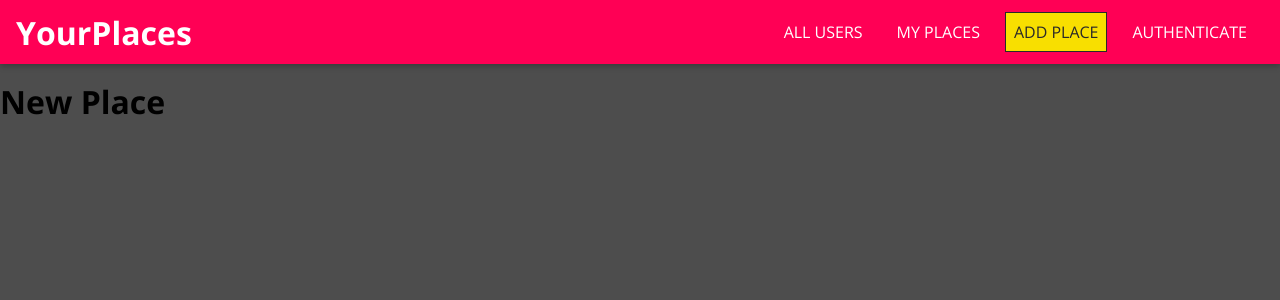
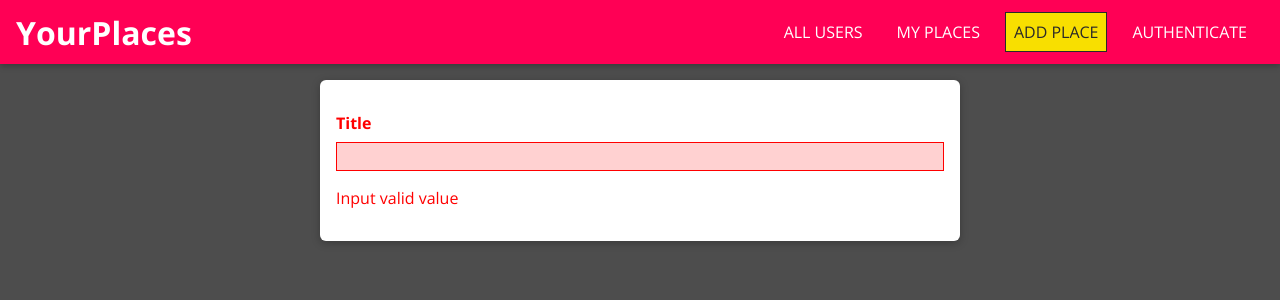
Before and after one commit to antonkrupin/react-frontend-01-starting-setup, a React (Create React App) app: page /places/new in a window 1280 px wide. Shown: the top 300 px of the page. Built offline with nearby package versions, Linux system fonts and the light colour scheme.

Commit message:
add Input add reducer for input

```diff
--- /dev/null
+++ b/src/places/pages/NewPlace.css
@@ -0,0 +1,10 @@
+.place-form {
+  list-style: none;
+  margin: 0 auto;
+  padding: 1rem;
+  width: 90%;
+  max-width: 40rem;
+  box-shadow: 0 2px 8px rgba(0, 0, 0, 0.26);
+  border-radius: 6px;
+  background: white;
+}
--- a/src/places/pages/NewPlace.jsx
+++ b/src/places/pages/NewPlace.jsx
@@ -1,8 +1,14 @@
 import React from 'react';
+
+import Input from '../../shared/components/FormElements/Input';
+
+import './NewPlace.css'
 
 const NewPlace = () => {
 	return (
-		<h1>New Place</h1>
+		<form className="place-form" >
+			<Input element="input" type="text" label="Title" errorText={"Input valid value"} />
+		</form>
 	);
 };
 
--- /dev/null
+++ b/src/shared/components/FormElements/Input.css
@@ -0,0 +1,41 @@
+.form-control {
+  margin: 1rem 0;
+}
+
+.form-control label,
+.form-control input,
+.form-control textarea {
+  display: block;
+}
+
+.form-control label {
+  font-weight: bold;
+  margin-bottom: 0.5rem;
+}
+
+.form-control input,
+.form-control textarea {
+  width: 100%;
+  font: inherit;
+  border: 1px solid #ccc;
+  background: #f8f8f8;
+  padding: 0.15rem 0.25rem;
+}
+
+.form-control input:focus,
+.form-control textarea:focus {
+  outline: none;
+  background: #ebebeb;
+  border-color: #510077;
+}
+
+.form-control--invalid label,
+.form-control--invalid p {
+  color: red;
+}
+
+.form-control--invalid input,
+.form-control--invalid textarea {
+  border-color: red;
+  background: #ffd1d1;
+}
--- /dev/null
+++ b/src/shared/components/FormElements/Input.jsx
@@ -0,0 +1,63 @@
+import React, { useReducer } from 'react';
+
+import './Input.css';
+
+const inputReducer = (state, action) => {
+	switch(action.type) {
+		case 'CHANGE': {
+			return {
+				...state,
+				value: action.val,
+				isValid: true,
+			}
+		}
+		default: {
+			return state;
+		}
+	}
+}
+
+
+const Input = (props) => {
+	const [inputState, dispatch] = useReducer(inputReducer, {value: '', isValid: false});
+
+	const changeHandler = (e) => {
+		dispatch({type: 'CHANGE', val: e.target.value});
+	};
+
+	const {
+		id,
+		label,
+		type,
+		placeholder,
+		rows,
+		errorText,
+	} = props;
+
+	const element =
+		props.element === 'input' ? (
+			<input
+				id={id}
+				type={type}
+				placeholder={placeholder}
+				onChange={changeHandler}
+				value={inputState.value}
+			/>
+		) : (
+			<textarea
+				id={id}
+				rows={rows || 3}
+				onChange={changeHandler}
+				value={inputState.value}
+			/>
+		);
+	return (
+		<div className={`form-control ${!inputState.isValid && 'form-control--invalid'}`}>
+			<label htmlFor={id}>{label}</label>
+			{element}
+			{!inputState.isValid && <p>{errorText}</p>}
+		</div>
+	)
+};
+
+export default Input;
--- a/src/shared/components/UIElements/Map.jsx
+++ b/src/shared/components/UIElements/Map.jsx
@@ -1,4 +1,4 @@
-import React, { useRef, useEffect } from 'react';
+import React from 'react';
 
 import './Map.css';
 
```
